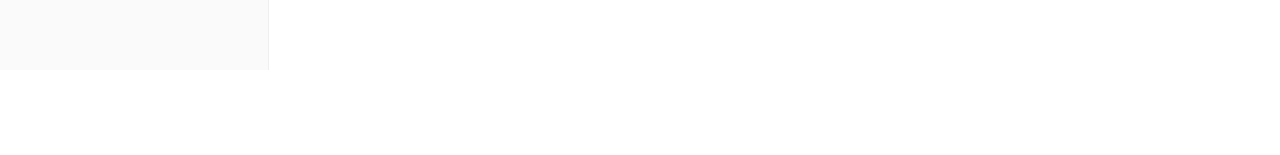
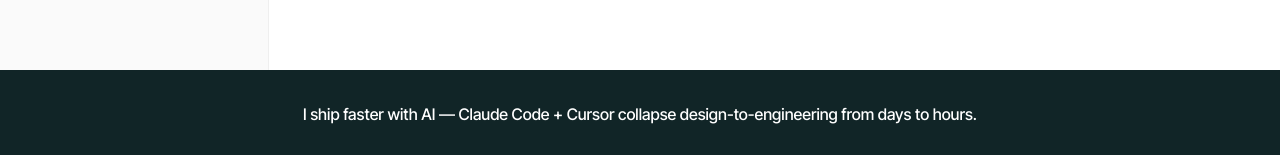
Before and after one commit to ismailquadri/UX_Portfolio, a Next.js app: page / in a window 1280 px wide. Shown: the part 915-1070 px from the top of the page. Before the commit the page ends 985 px from the top, so only its background shows below. Built offline with nearby package versions, Linux system fonts and the light colour scheme.

Commit message:
feat: add AI-Fluency callout banner

```diff
--- a/app/page.tsx
+++ b/app/page.tsx
@@ -1,5 +1,6 @@
 import Navbar from "@/components/Navbar";
 import Hero from "@/components/sections/Hero";
+import AiFluencyCallout from "@/components/sections/AiFluencyCallout";
 
 export default function Home() {
   return (
@@ -7,6 +8,7 @@
       <Navbar />
       <main className="flex w-full flex-1 flex-col">
         <Hero />
+        <AiFluencyCallout />
       </main>
     </div>
   );
--- /dev/null
+++ b/components/sections/AiFluencyCallout.tsx
@@ -0,0 +1,10 @@
+export default function AiFluencyCallout() {
+  return (
+    <section className="flex w-full items-center justify-center bg-[#112527] px-6 py-6 md:py-8">
+      <p className="max-w-[900px] text-center font-body text-[16px] font-medium leading-[24px] text-paper">
+        I ship faster with AI — Claude Code + Cursor collapse
+        design-to-engineering from days to hours.
+      </p>
+    </section>
+  );
+}
```
